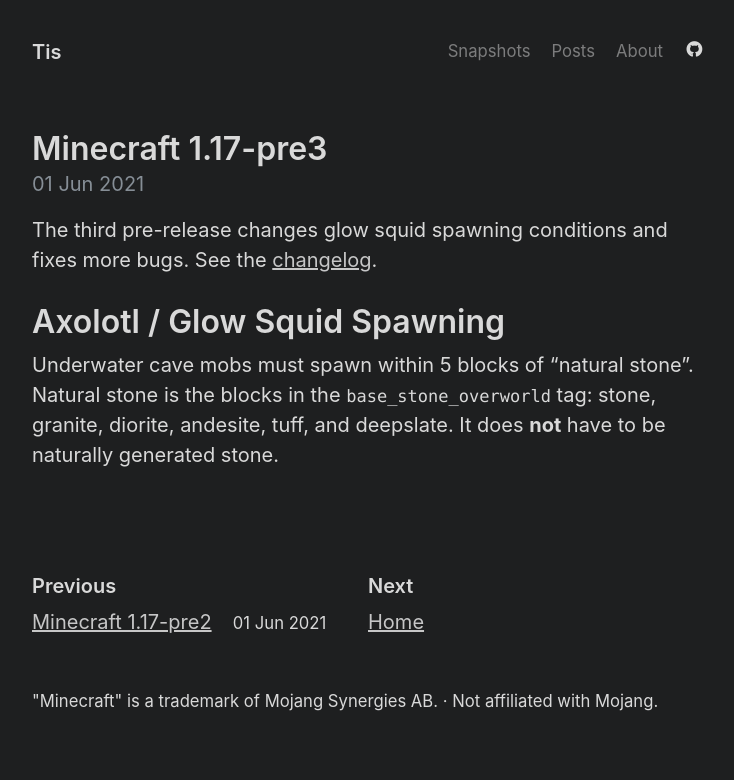
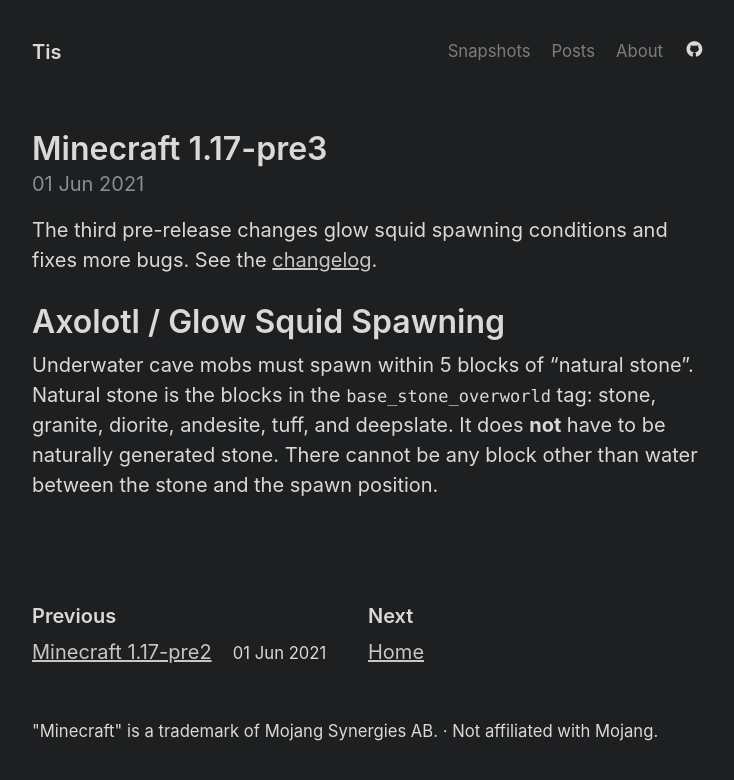
Before and after one commit to Tisawesomeness/tisawesomeness.github.io, a Jekyll site: the page built from snapshots/_posts/2021-06-01-1-17pre-3.md, in a window 1280 px wide. Shown: the top 780 px of the page, without its empty margins (272-1006 px from the left). Built offline with Jekyll 4.4.1, drawn with Linux system fonts in a browser that asks for light colours.

Commit message:
Add 1.17pre-3

```diff
--- a/snapshots/_posts/2021-06-01-1-17pre-3.md
+++ b/snapshots/_posts/2021-06-01-1-17pre-3.md
@@ -8,4 +8,4 @@
 
 # Axolotl / Glow Squid Spawning
 
-Underwater cave mobs must spawn within 5 blocks of "natural stone". Natural stone is the blocks in the `base_stone_overworld` tag: stone, granite, diorite, andesite, tuff, and deepslate. It does **not** have to be naturally generated stone.
+Underwater cave mobs must spawn within 5 blocks of "natural stone". Natural stone is the blocks in the `base_stone_overworld` tag: stone, granite, diorite, andesite, tuff, and deepslate. It does **not** have to be naturally generated stone. There cannot be any block other than water between the stone and the spawn position.
```
